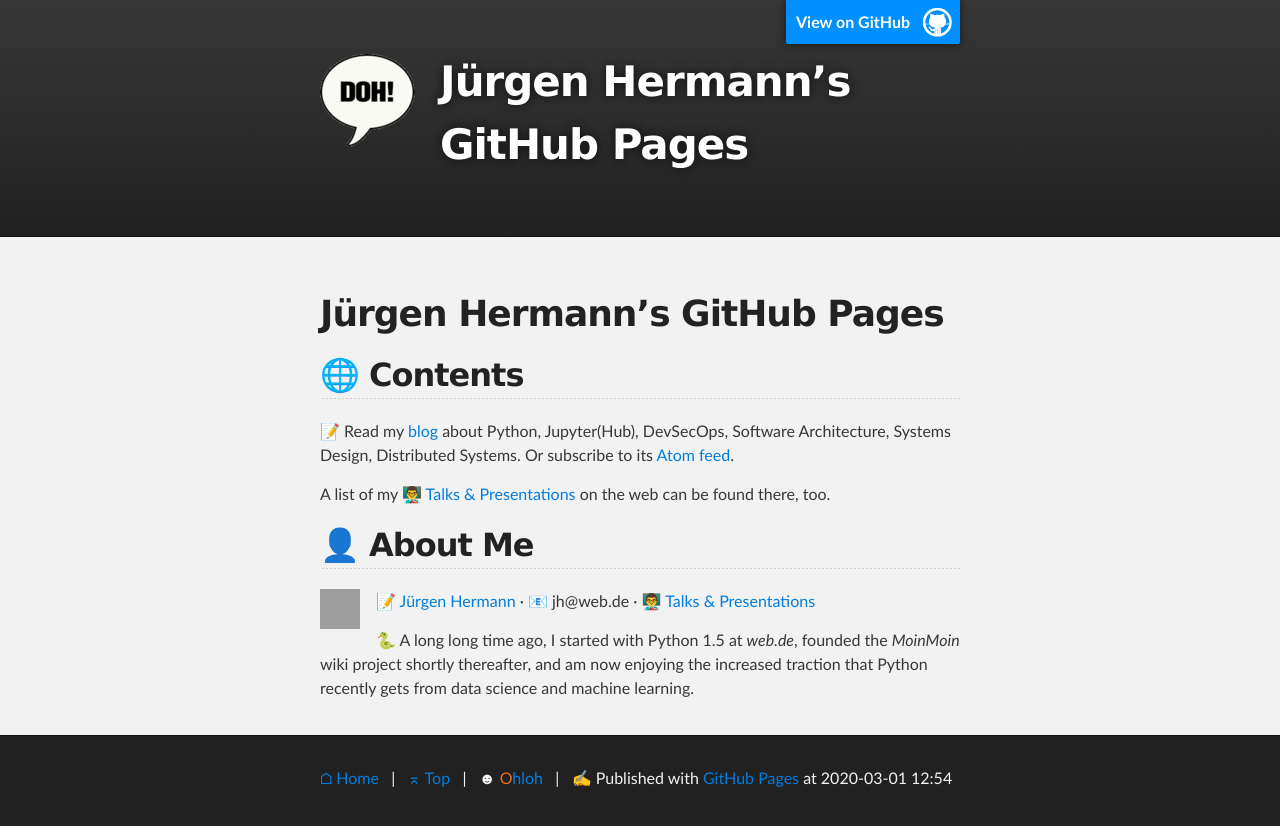
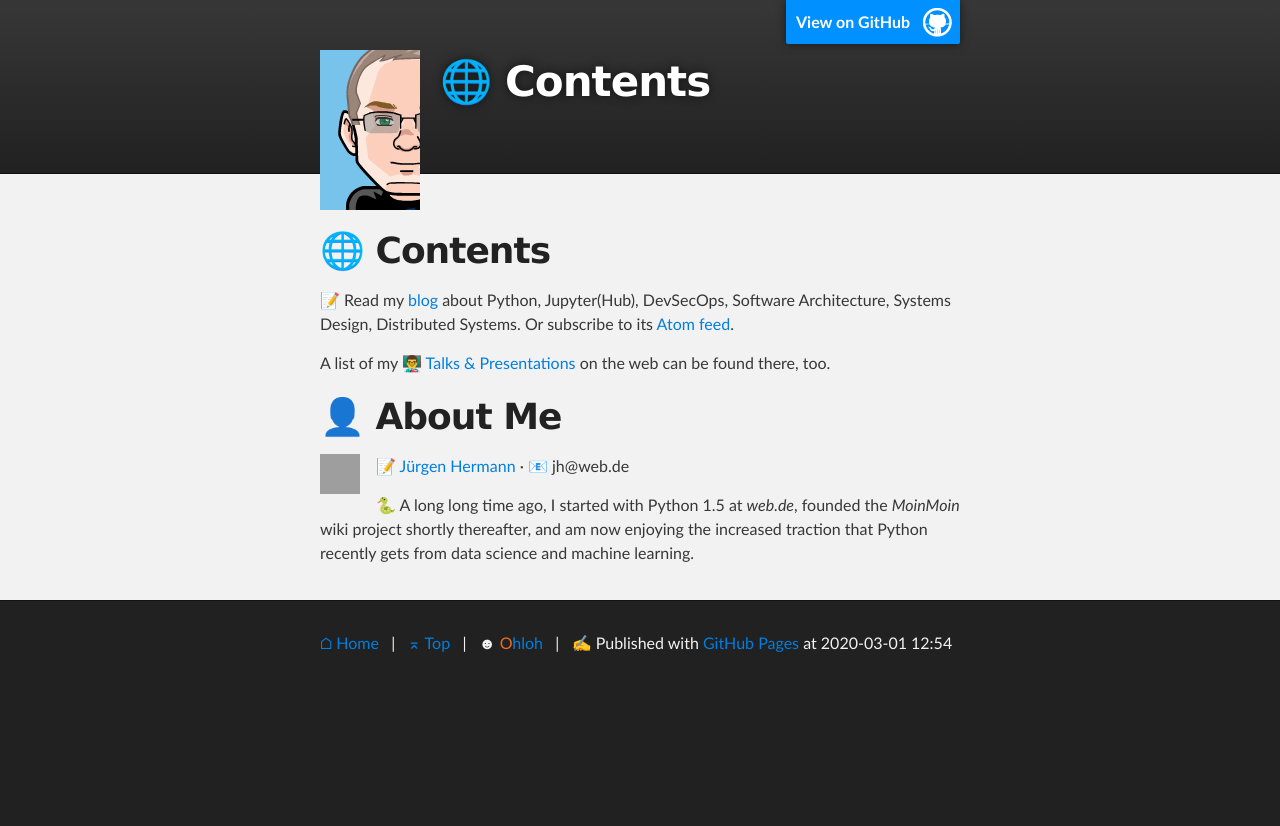
Before and after one commit to jhermann/jhermann.github.io, a Jekyll site: the page built from index.md, in a window 1280 px wide. Shown: the top 826 px of the page. Built offline with Jekyll 4.4.1, drawn with Linux system fonts in a browser that asks for light colours; our own code applies the rules of GitHub Pages for plain Markdown files; Markdown is read by kramdown in place of the engine named in the settings; grey boxes are pictures that could not be loaded.

Commit message:
new index logo, no dupe title

```diff
--- a/index.md
+++ b/index.md
@@ -1,16 +1,14 @@
-# Jürgen Hermann's GitHub Pages
-
-## 🌐 Contents
+# 🌐 Contents
 
 📝 Read my [blog](https://jhermann.github.io/blog/) about Python, Jupyter(Hub), DevSecOps, Software Architecture, Systems Design, Distributed Systems. Or subscribe to its [Atom feed](https://jhermann.github.io/blog/feed.xml).
 
 A list of my 👨‍🏫 [Talks & Presentations](https://jhermann.github.io/blog/how-to/know-how/2020/02/22/talks+presentations.html) on the web can be found there, too.
 
 
-## 👤️ About Me
+# 👤️ About Me
 
 <img src="https://avatars3.githubusercontent.com/u/1068245?s=40" alt="Avatar" style="float: left; padding-right:1rem; padding-bottom:.5rem;">
-📝 [Jürgen Hermann](https://twitter.com/jhermann_) · 📧 jh@web.de · 👨‍🏫 [Talks & Presentations](https://jhermann.github.io/blog/how-to/know-how/2020/02/22/talks+presentations.html)
+📝 [Jürgen Hermann](https://twitter.com/jhermann_) · 📧 jh@web.de
 
 🐍 A long long time ago, I started with Python 1.5 at *web.de*,
 founded the *MoinMoin* wiki project shortly thereafter, and am now
--- a/stylesheets/stylesheet.css
+++ b/stylesheets/stylesheet.css
@@ -231,7 +231,7 @@ form {
 }
 
 #logo {
-    background: url('/images/doh-100.png') no-repeat;
+    background: url('/images/Mangatar.png') no-repeat;
     z-index: 10;
     float: left;
     width: 100px;
```
